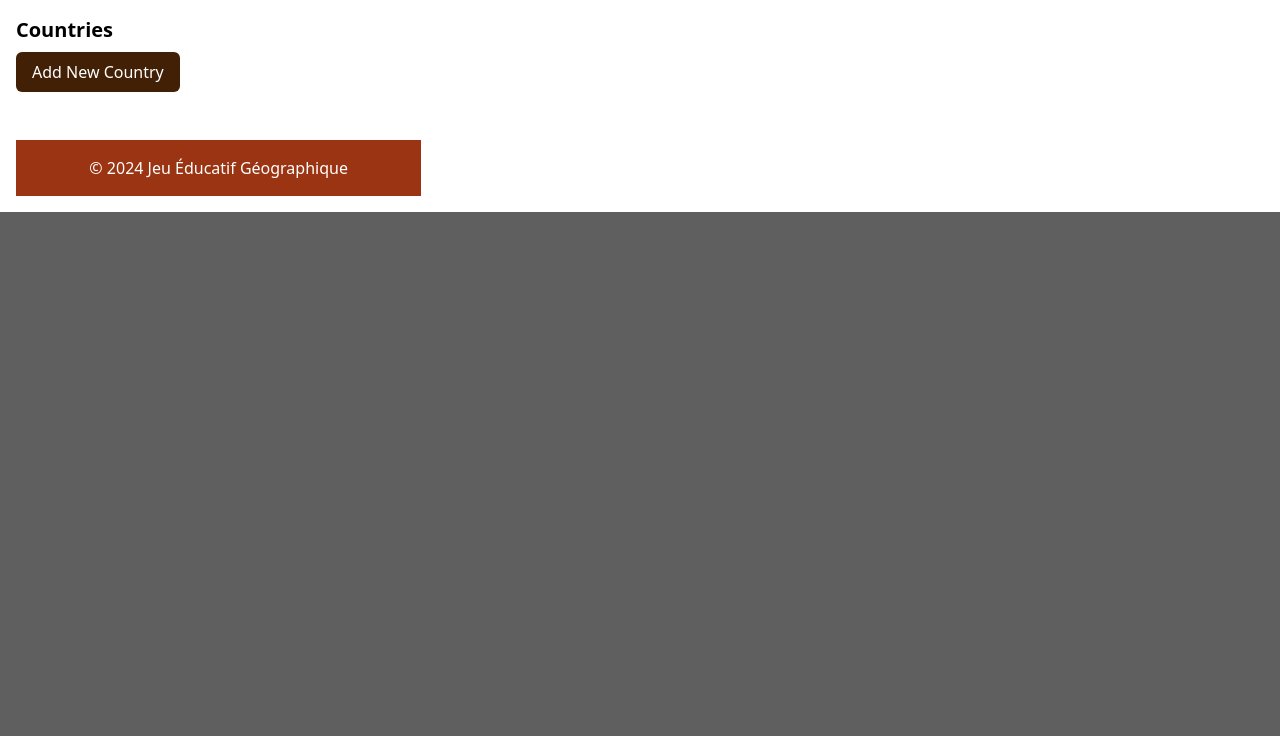
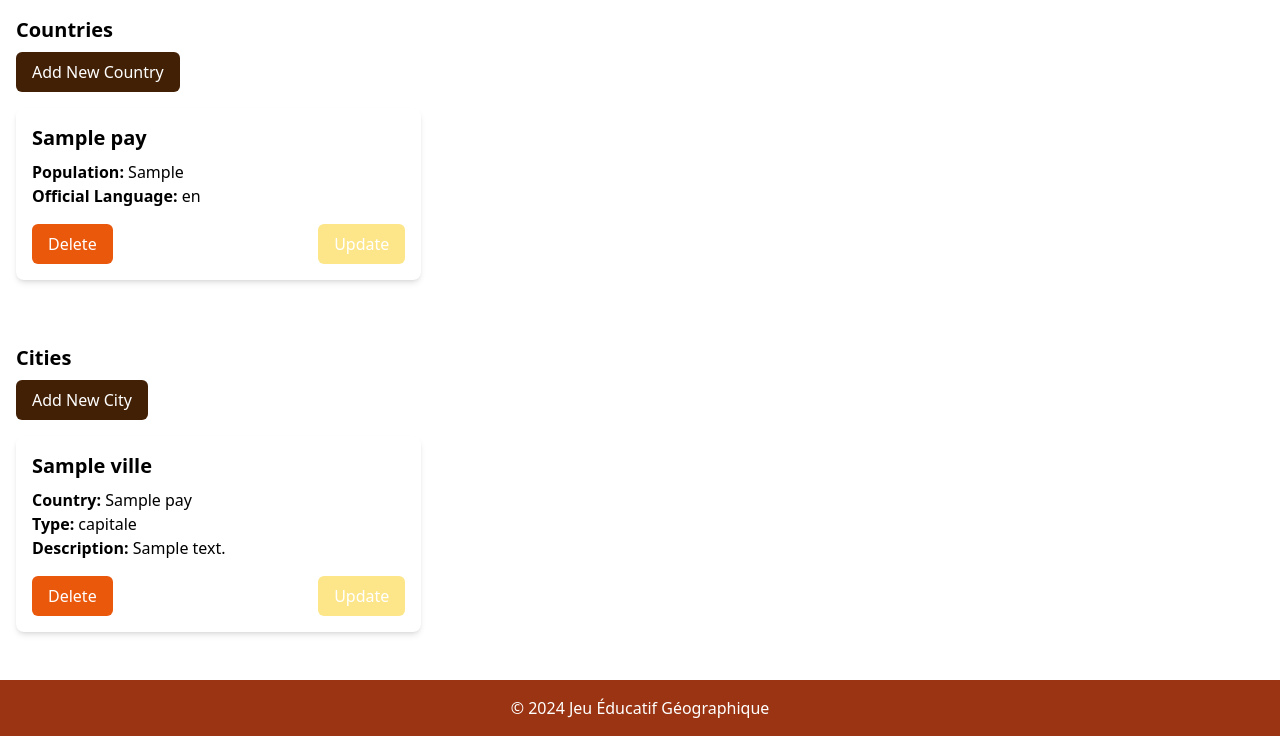
Before and after one commit to asma828/Africa-G-o-Junior, a PHP site: page / in a window 1280 px wide. Shown: the part 848-1584 px from the top of the page. Before the commit the page ends 1060 px from the top, so only its background shows below. Run offline with PHP 8.4, Linux system fonts and the light colour scheme; tables that the repository leaves empty or names only in its code hold one stand-in row (values such as "Sample post"); some libraries are stand-ins or nearby versions.

Commit message:
add the interface design

```diff
--- a/index.php
+++ b/index.php
@@ -62,7 +62,74 @@
         <a href="crud/add_country.php" class="bg-yellow-950 text-white px-4 py-2 rounded-md mb-4 inline-block">Add New Country</a>
         <div id="country-cards" class="grid grid-cols-1 md:grid-cols-2 lg:grid-cols-3 gap-4">
 
+             <?php
+             include 'src/connect.php';
+            // Affiche countries
+             $sql = "SELECT id, nom, population, langue FROM Pays";
+             $result = $conn->query($sql);
+             if ($result->num_rows > 0) {
+                while($row = $result->fetch_assoc()) {
+                 echo '    <div class="bg-white rounded-lg shadow-md p-4">
+                     <h2 class="text-xl font-bold mb-2">' . $row['nom'] . '</h2>
+                     <p><strong>Population:</strong> ' . $row['population'] . '</p>
+                     <p><strong>Official Language:</strong> ' . $row['langue'] . '</p>
+                     <div class="mt-4 flex justify-between">
+                     <form method="POST" action="crud/delete_country.php">
+                     <input type="hidden" name="id" value="' . $row['id'] . '">
+                     <button type="submit" class="bg-orange-600 text-white px-4 py-2 rounded-md">Delete</button>
+                     </form>
+                     <a href="crud/update_pays.php?id='.$row['id'].'">
+                    <button class="bg-amber-200 text-white px-4 py-2 rounded-md">Update</button>
+                           </a>
+                     </div>
+                     </div>';
+                     }
+                     }
+                     else {
+                        echo "<p class='text-center'>No countries found.</p>";
+                        }
+            ?>
+                        </div>
+                    </section>
+                    <!--villes -->
+                    <section class="container mx-auto p-4 mt-8">
+                        <h2 class="text-xl font-bold mb-2">Cities</h2>
+                        <a href="crud/add_city.php" class="bg-yellow-950 text-white px-4 py-2 rounded-md mb-4 inline-block">Add New City</a>
+                        <div id="city-cards" class="grid grid-cols-1 md:grid-cols-2 lg:grid-cols-3 gap-4">
+                             <!-- affiche villes-->
+                             <?php
+                              include 'src/connect.php';
+                             $sql = "SELECT Villes.id AS ville_id, Villes.nom as city_name, Villes.description, Villes.type, Pays.nom as country_name FROM Villes JOIN Pays ON Villes.pays_id = Pays.id";
+                             $result = $conn->query($sql);
+                             if ($result->num_rows > 0) {
+                                 while($row = $result->fetch_assoc())
+                                 {
+                        echo '<div class="bg-white rounded-lg shadow-md ">
+                            <div class="p-4">
+                            <h2 class="text-xl font-bold mb-2">' . $row['city_name'] . '</h2>
+                            <p><strong>Country:</strong> ' . $row['country_name'] . '</p>
+                            <p><strong>Type:</strong> ' . $row['type'] . '</p>
+                            <p><strong>Description:</strong> ' . $row['description'] . '</p>
+                            <div class="mt-4 flex justify-between">
+                            <form method="POST" action="crud/delete_city.php">
+                            <input type="hidden" name="id" value="' . $row['ville_id'] . '">
+                            <button type="submit" class="bg-orange-600 text-white px-4 py-2 rounded-md">Delete</button>
+                            </form>
+                            <a href="crud/update_ville.php?id='.$row['ville_id'].'">
+                                <button class="bg-amber-200 text-white px-4 py-2 rounded-md">Update</button>
+                           </a>
 
+                            </div>
+                            </div>
+                            </div>';
+                        }
+                        } else {
+                            echo "<p class='text-center'>No cities found.</p>";
+                            }
+                            $conn->close();
+                            ?>
+                        </div>
+                    </section>
 
     <!-- Footer -->
     <footer class="bg-orange-800 text-white text-center p-4 mt-8">
```
